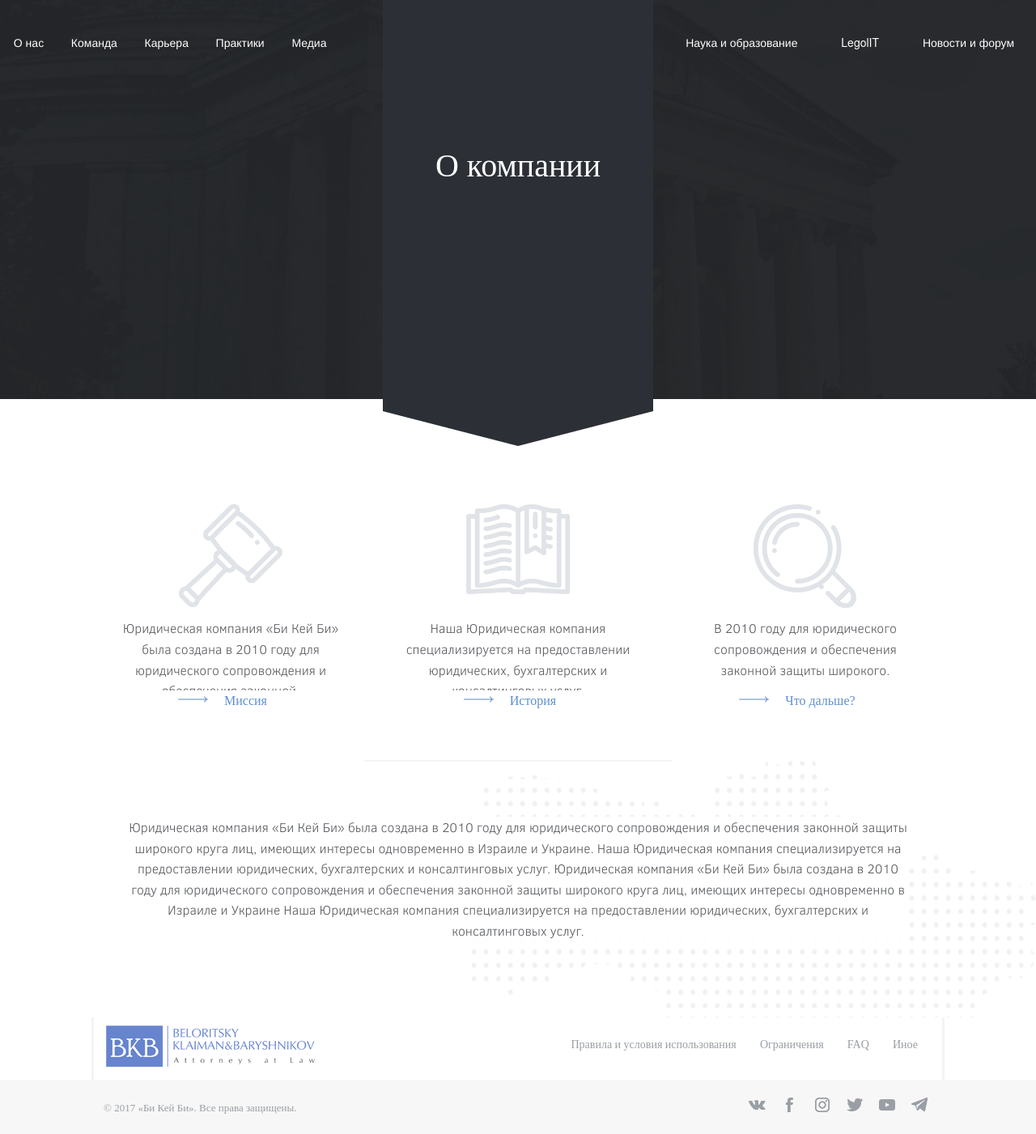
After one commit to JohnBerinda/BKB, a PHP site: page /about_company.php in a window 1280 px wide. The commit adds this page. Shown: the whole page at 81% size. Run offline with PHP 8.4, Linux system fonts and the light colour scheme.

Commit message:
28.03 18.41 About company

```diff
--- /dev/null
+++ b/about_company.php
@@ -0,0 +1,41 @@
+<!DOCTYPE html>
+<html lang="en">
+<head>
+
+  <!-- Basic Page Needs
+  –––––––––––––––––––––––––––––––––––––––––––––––––– -->
+  <meta charset="utf-8">
+  <title>Your page title here :)</title>
+  <meta name="description" content="">
+  <meta name="author" content="">
+
+  <!-- Mobile Specific Metas
+  –––––––––––––––––––––––––––––––––––––––––––––––––– -->
+  <meta name="viewport" content="width=device-width, initial-scale=1">
+
+  <!-- CSS
+  –––––––––––––––––––––––––––––––––––––––––––––––––– -->
+  <link rel="stylesheet" href="css/normalize.css">
+  <link rel="stylesheet" href="css/skeleton.css">
+  <link rel="stylesheet" href="css/style.css">
+
+  <!-- Favicon
+  –––––––––––––––––––––––––––––––––––––––––––––––––– -->
+  <link rel="icon" type="image/png" href="images/favicon.png">
+
+</head>
+<body>
+  <!--
+  <div class="container">
+    <div class="row">
+      <div class="one-half column">
+
+    </div>
+  </div> -->
+
+  <?php include('parts/header-common.php'); ?>
+  <?php include('parts/about_company.php'); ?>
+  <?php include('parts/footer.php'); ?>
+
+</body>
+</html>
--- a/css/style.css
+++ b/css/style.css
@@ -385,6 +385,7 @@ label {
   background-color: #fafafa;
   margin-top: 40px;
   padding: 60px;
+  background-image: url('../images/our-team-back.png');
 }
 
 #main .our-team-wrapper .our-team-block-title h2{
@@ -393,6 +394,32 @@ label {
   font-size: 34px;
   font-weight: 400;
   text-align: center;
+}
+
+#main .our-team-wrapper .card-element{
+  padding: 5px 30px;
+}
+
+#main .our-team-wrapper .card-element .card-title{
+  color: #2c3036;
+  font-family: "Yeseva One";
+  font-size: 24px;
+  font-weight: 400;
+  margin: 15px 0;
+}
+
+#main .our-team-wrapper .card-element .card-content{
+  color: #5a5c60;
+  font-family: "Clear Sans";
+  font-size: 15px;
+  font-weight: 300;
+}
+
+#main .our-team-wrapper .card-img-wrapper img{
+  -webkit-box-shadow: -20px -1px 0px -12px rgba(220, 222, 224, 1), 20px -2px 0px -11px rgba(220, 222, 224, 1);
+  -moz-box-shadow: -20px -1px 0px -12px rgba(220, 222, 224, 1), 20px -2px 0px -11px rgba(220, 222, 224, 1);
+  box-shadow: -20px -1px 0px -12px rgba(220, 222, 224, 1), 20px -2px 0px -11px rgba(220, 222, 224, 1);
+  width: 100%;
 }
 
 #main .main-legal-it{
@@ -542,3 +569,70 @@ label {
 }
 
 /* Footer style ends */
+
+/* About company page */
+
+.about-company-benefits{
+  padding-top: 130px;
+}
+
+.benefit-card{
+  text-align: center;
+  padding: 0 10px 10px 10px;
+}
+
+.benefit-card .benefit-icon-wrapper{
+  height: 140px;
+}
+
+.benefit-content{
+  color: #5a5c60;
+  font-family: "Clear Sans";
+  font-size: 16px;
+  font-weight: 300;
+  height: 90px;
+  overflow: hidden;
+}
+
+.benefit-details a{
+  color: #608fcc;
+  font-family: "Clear Sans";
+  font-size: 16px;
+  font-weight: 300;
+  text-decoration: none;
+}
+
+.benefit-details a::before{
+  content: '';
+  background-image: url('../images/arrow.png');
+  display: block;
+  width: 37px;
+  height: 7px;
+  position: absolute;
+  left: -20px;
+  top: 50%;
+  transform: translateY(-50%);
+  position: relative;
+  display: inline-block;
+}
+
+.about-company-description-wrapper{
+  margin-top: 50px;
+  padding: 70px 0;
+  background-image: url('../images/about-company-line.png'), url('../images/ukraine.png');
+  background-repeat: no-repeat, no-repeat;
+  background-position: top center, right top;
+}
+
+.about-company-description-content{
+  color: #5a5c60;
+  font-family: "Clear Sans";
+  font-size: 16px;
+  font-weight: 300;
+  text-align: center;
+  margin: 0 30px;
+}
+
+.about-company-description-content p{
+  background-color: #fff;
+}
--- /dev/null
+++ b/parts/about_company.php
@@ -0,0 +1,36 @@
+<div class="about-company-benefits">
+  <div class="container">
+    <div class="row">
+      <div class="one-third column">
+        <div class="benefit-card">
+          <div class="benefit-icon-wrapper"><img src="images/about1.png" alt=""></div>
+          <div class="benefit-content"><p>Юридическая компания «Би Кей Би» была создана в 2010 году для юридического сопровождения и обеспечения законной.</p></div>
+          <div class="benefit-details"><a href="#">Миссия</a></div>
+        </div>
+      </div>
+      <div class="one-third column">
+        <div class="benefit-card">
+          <div class="benefit-icon-wrapper"><img src="images/about2.png" alt=""></div>
+          <div class="benefit-content"><p>Наша Юридическая компания специализируется на предоставлении юридических, бухгалтерских и консалтинговых услуг.</p></div>
+          <div class="benefit-details"><a href="#">История</a></div>
+        </div>
+      </div>
+      <div class="one-third column">
+        <div class="benefit-card">
+          <div class="benefit-icon-wrapper"><img src="images/about3.png" alt=""></div>
+          <div class="benefit-content"><p>В 2010 году для юридического сопровождения и обеспечения законной защиты широкого.</p></div>
+          <div class="benefit-details"><a href="#">Что дальше?</a></div>
+        </div>
+      </div>
+    </div>
+  </div>
+</div>
+<div class="about-company-description-wrapper">
+  <div class="container">
+    <div class="about-company-description-content">
+      <p>
+        Юридическая компания «Би Кей Би» была создана в 2010 году для юридического сопровождения и обеспечения законной защиты широкого круга лиц, имеющих интересы одновременно в Израиле и Украине. Наша Юридическая компания специализируется на предоставлении юридических, бухгалтерских и консалтинговых услуг. Юридическая компания «Би Кей Би» была создана в 2010 году для юридического сопровождения и обеспечения законной защиты широкого круга лиц, имеющих интересы одновременно в Израиле и Украине Наша Юридическая компания специализируется на предоставлении юридических, бухгалтерских и консалтинговых услуг.
+      </p>
+    </div>
+  </div>
+</div>
--- /dev/null
+++ b/parts/header-common.php
@@ -0,0 +1,30 @@
+<header id="header">
+  <div class="header-wrapper common-header">
+    <nav id="nav">
+      <div class="top-navigation">
+        <ul>
+          <li><a href="#">О нас</a></li>
+          <li><a href="#">Команда</a></li>
+          <li><a href="#">Карьера</a></li>
+          <li><a href="#">Практики</a></li>
+          <li><a href="#">Медиа</a></li>
+          <li><a href="#">Наука и образование</a></li>
+          <li><a href="#">LegolIT</a></li>
+          <li><a href="#">Новости и форум</a></li>
+        </ul>
+      </div>
+    </nav>
+    <div class="header-figure">
+      <div class="logo-wrapper">
+        <img src="images/logo.png" alt="">
+      </div>
+      <img src="images/header-figure.png" alt="">
+    </div>
+    <div class="header-content">
+      <div class="header-content-title">
+        <span>О компании</span>
+      </div>
+    </div>
+    <img class="back-img" src="images/header-background.png" alt="">
+  </div>
+</header>
```
Also changed, not shown: parts/main_page.php (+40 -4 lines), images/about-company-line.png (added), images/about1.png (added), images/about2.png (added), images/about3.png (added), images/guy3.png (added), images/our-team-back.png (added).
